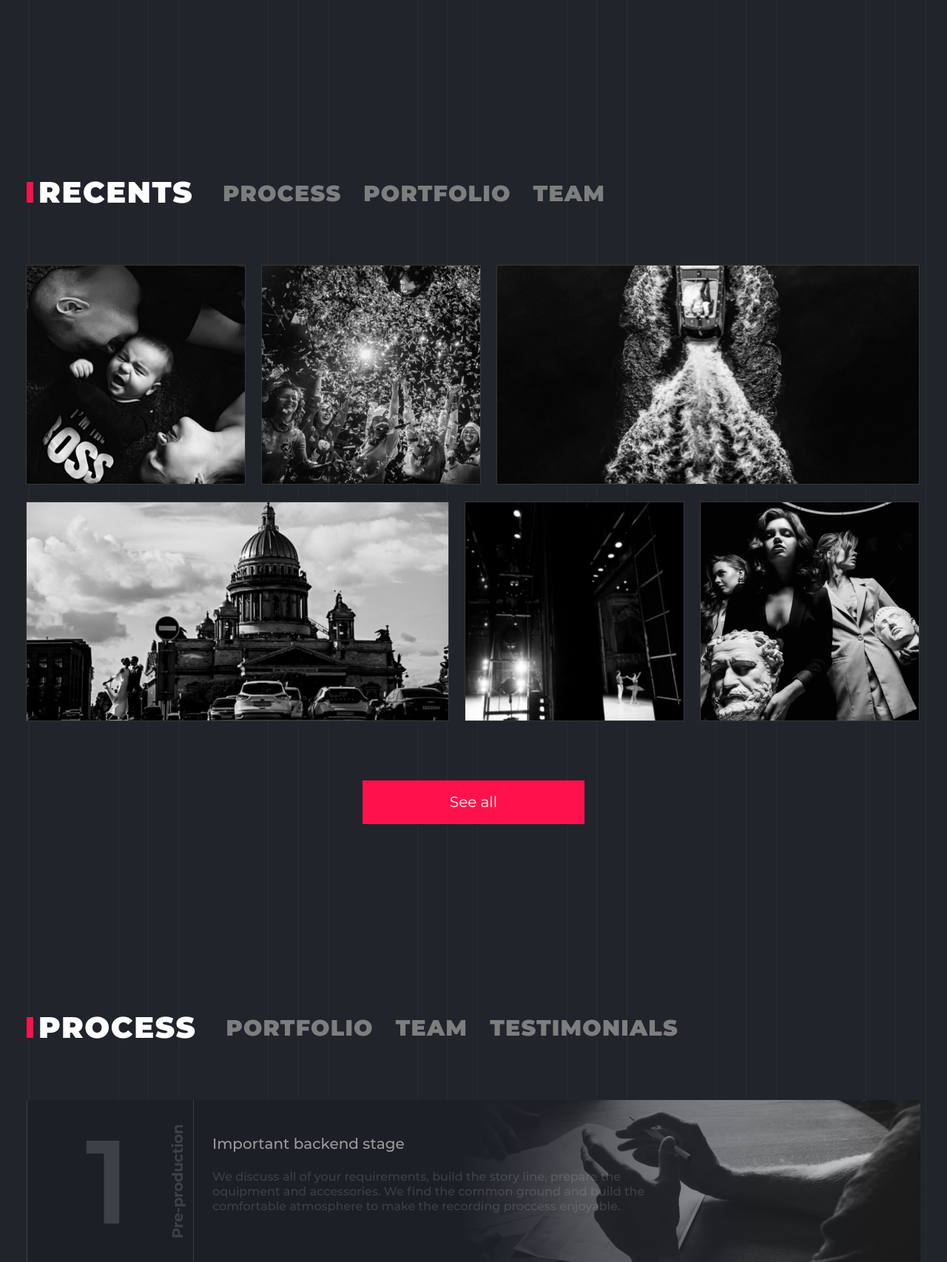
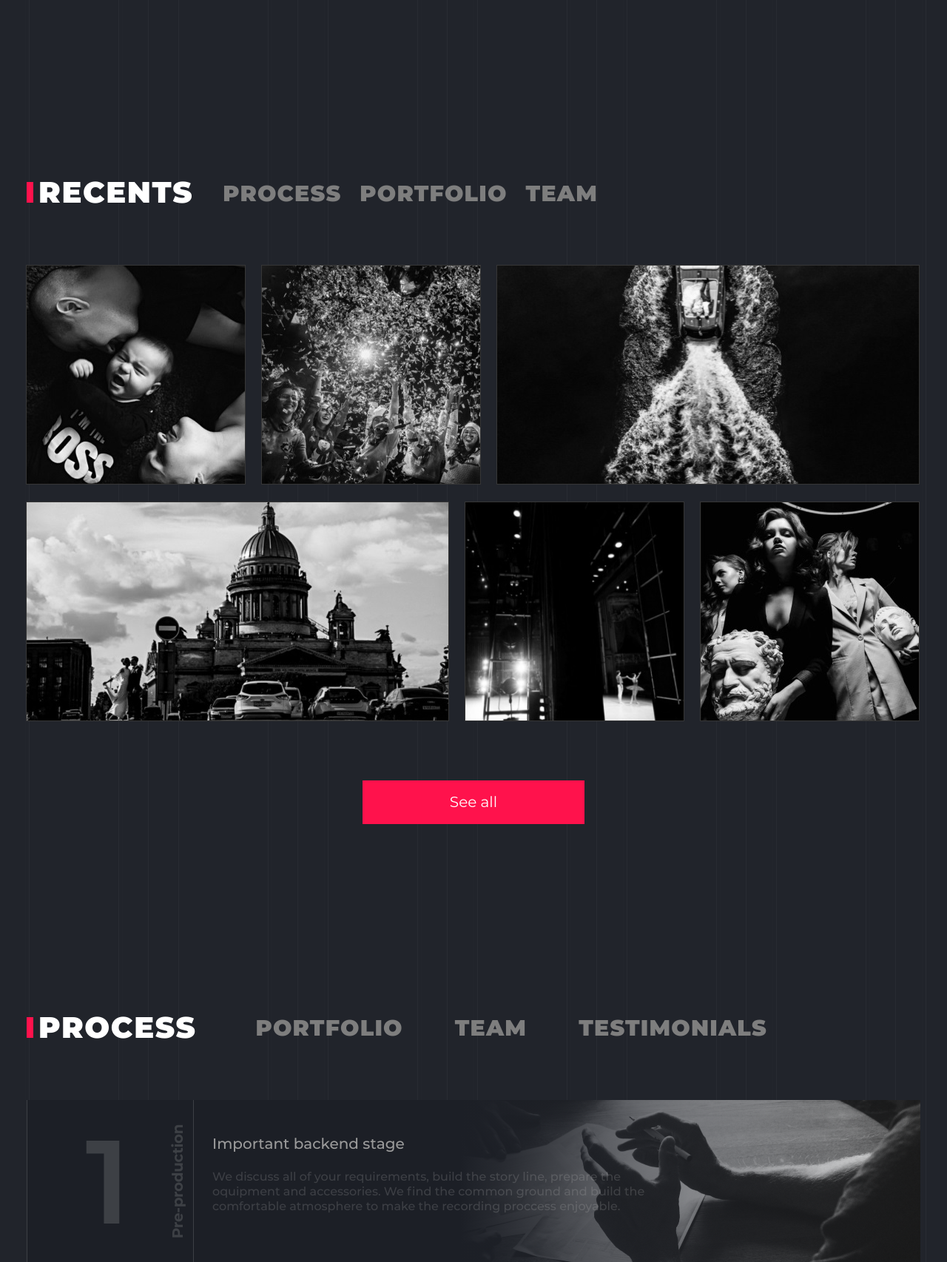
Before and after one commit to AngryFennec/esm, a PHP site: page /index_en.html in a window 1280 px wide. Shown: the part 755-2461 px from the top of the page at 74% size. Run offline with PHP 8.4, Linux system fonts and the light colour scheme; style sheets or scripts are compiled from the project's sources.

Commit message:
английский класс для меню

```diff
--- a/src/index_en.html
+++ b/src/index_en.html
@@ -97,8 +97,8 @@
 
     <div class="process__header-block">
       <h2 class="process__header h2">process</h2>
-      <div class="process__swiper other-links-swiper swiper-container">
-        <ul class="process__menu other-links swiper-wrapper menu">
+      <div class="process__swiper other-links-swiper swiper-container other-links-swiper--en">
+        <ul class="process__menu other-links other-links--en swiper-wrapper menu">
           <li class="other-links__item swiper-slide"><a href="#portfolio">portfolio</a></li>
           <li class="other-links__item swiper-slide"><a href="#team">team</a></li>
           <li class="other-links__item swiper-slide"><a href="#testimonials">testimonials</a></li>
@@ -229,7 +229,7 @@
   <section class="team" id="team">
     <div class="team__header-block">
       <h2 class="team__header h2">Команда</h2>
-      <div class="team__swiper other-links-swiper swiper-container">
+      <div class="team__swiper other-links-swiper other-links-swiper--en other-links-swiper--en swiper-container">
         <ul class="team__menu other-links swiper-wrapper menu">
           <li class="other-links__item swiper-slide"><a href="#testimonials">Отзывы</a></li>
           <li class="other-links__item swiper-slide"><a href="#contacts">Контакты</a></li>
--- a/src/sass/blocks/other-links.scss
+++ b/src/sass/blocks/other-links.scss
@@ -2,6 +2,10 @@
 
 .other-links-swiper {
     flex-grow: 1;
+
+    &--en {
+        margin-left: 40px;
+    }
 }
 
 .other-links {
@@ -14,7 +18,11 @@
     & li {
         text-align: center;
         width: auto !important;
-        margin-right: 30px;
+        margin-right: 25px;
+    }
+
+    &--en li {
+        margin-right: 70px;
     }
 
 }
@@ -47,6 +55,10 @@
         letter-spacing: 0.04em;
         // margin-left: 10px;
     }
+
+    .other-links-swiper--en {
+        margin-left: 0;
+    }
 }
 
 @media (max-width: 500px) {
```
